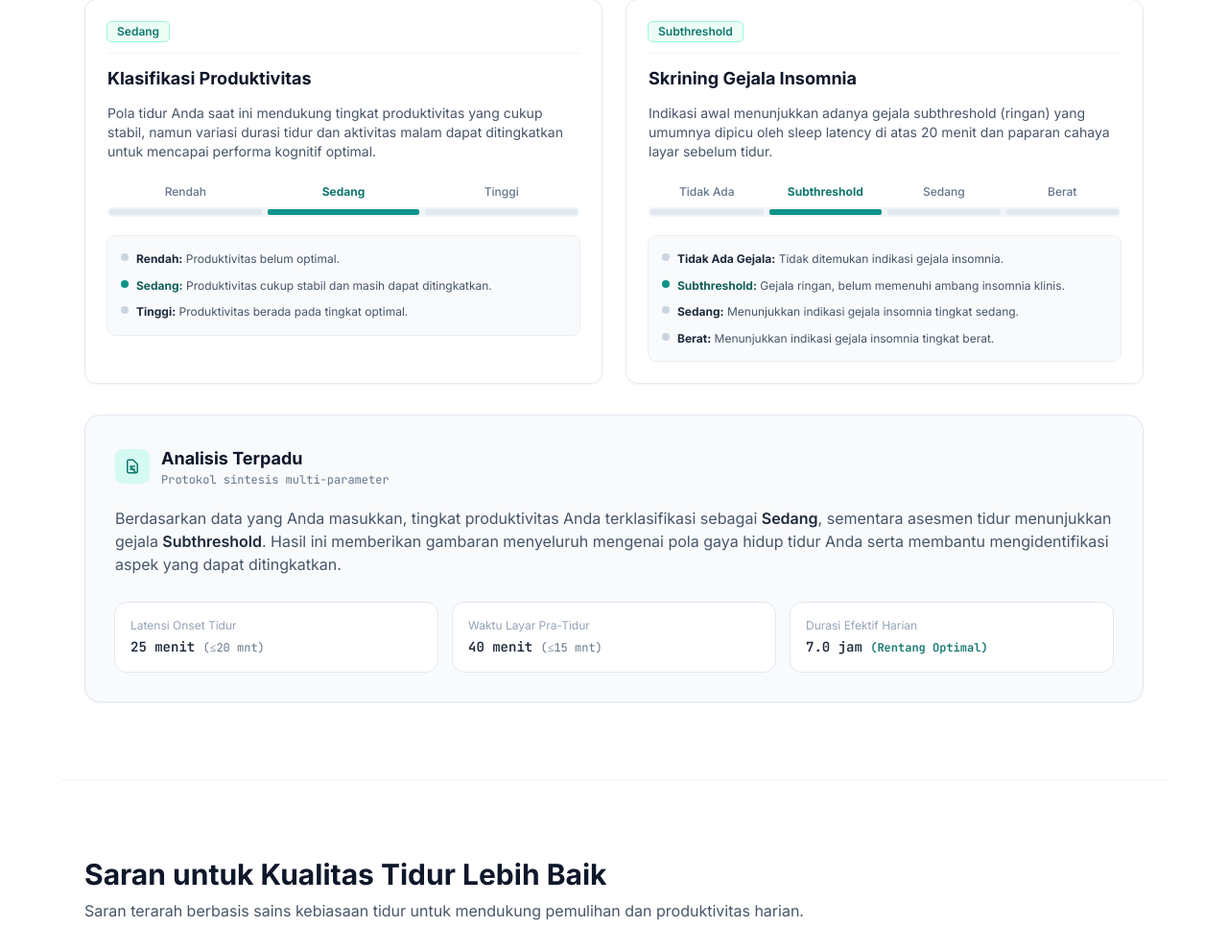
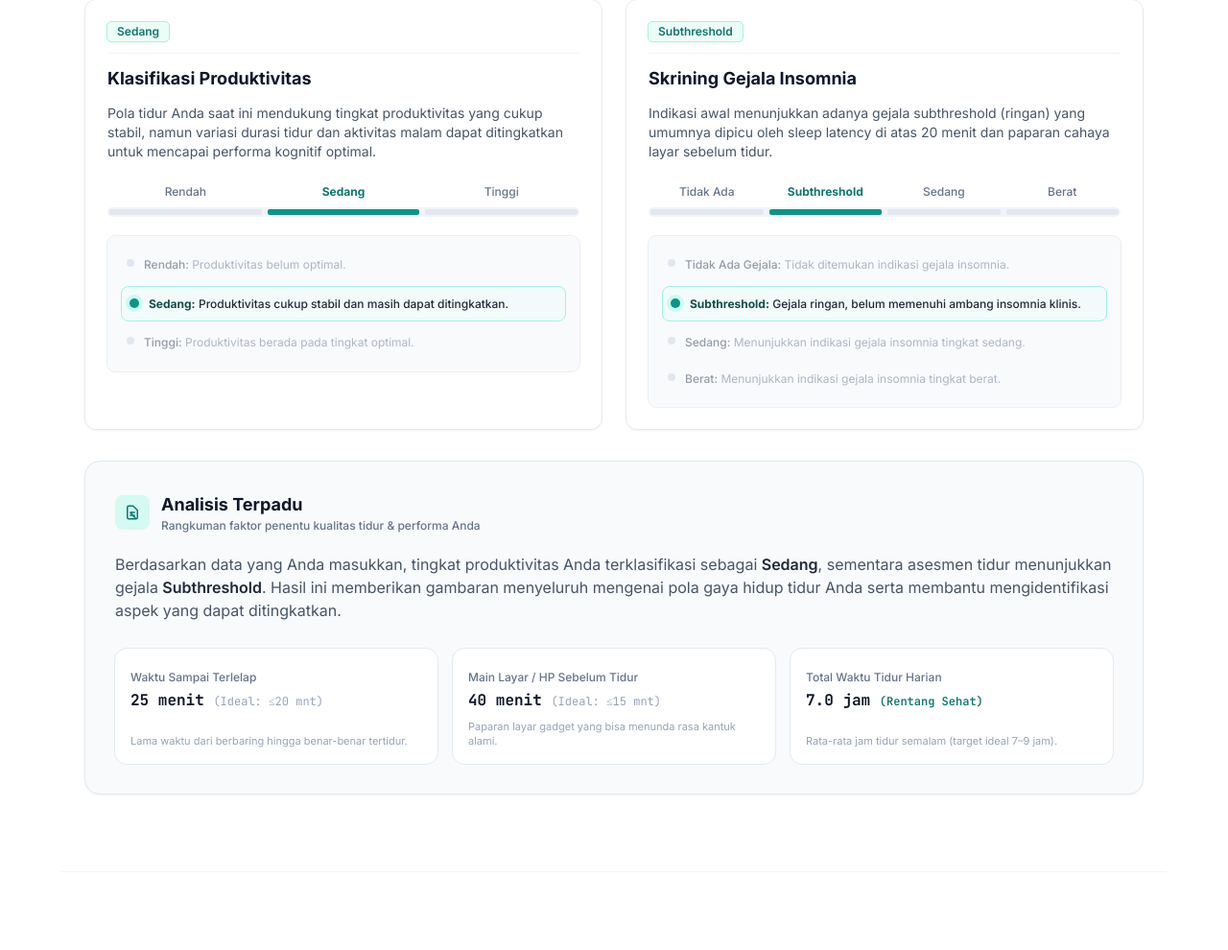
Before and after one commit to inirifyy/Somna.ai, a Flask app: page / in a window 1280 px wide. Shown: the part 2947-3937 px from the top of the page at 96% size. Run offline with Flask 3, Linux system fonts and the light colour scheme; some libraries are stand-ins or nearby versions.

Commit message:
update tampilan page

```diff
--- a/templates/components/results.html
+++ b/templates/components/results.html
@@ -33,19 +33,19 @@
           </div>
         </div>
 
-        <!-- LEGEND BOX -->
-        <div class="w-full px-3.5 py-3.5 bg-slate-50 rounded-lg outline outline-1 outline-slate-200/70 flex flex-col gap-2 mt-2">
-          <div class="flex items-start gap-2">
-            <span class="size-2 rounded-full bg-slate-300 mt-1 shrink-0"></span>
-            <p class="text-xs font-['Inter'] leading-relaxed"><strong class="text-slate-800">Rendah:</strong> <span class="text-slate-600">Produktivitas belum optimal.</span></p>
+        <!-- LEGEND BOX (LIST INDIKATOR PRODUKTIVITAS) -->
+        <div class="w-full px-3.5 py-3.5 bg-slate-50 rounded-lg outline outline-1 outline-slate-200/70 flex flex-col gap-1.5 mt-2">
+          <div id="itemProdRendah" class="flex items-start gap-2.5 p-1.5 rounded-md opacity-50 transition-all">
+            <span id="dotProdRendah" class="size-2 rounded-full bg-slate-300 mt-1 shrink-0"></span>
+            <p class="text-xs font-['Inter'] leading-relaxed"><strong id="titleProdRendah" class="text-slate-700 font-medium">Rendah:</strong> <span id="textProdRendah" class="text-slate-500 font-normal">Produktivitas belum optimal.</span></p>
           </div>
-          <div class="flex items-start gap-2">
-            <span class="size-2 rounded-full bg-teal-600 mt-1 shrink-0"></span>
-            <p class="text-xs font-['Inter'] leading-relaxed"><strong class="text-teal-800">Sedang:</strong> <span class="text-slate-600">Produktivitas cukup stabil dan masih dapat ditingkatkan.</span></p>
+          <div id="itemProdSedang" class="flex items-start gap-2.5 p-2 rounded-lg bg-teal-50/60 border border-teal-200 shadow-2xs opacity-100 transition-all">
+            <span id="dotProdSedang" class="size-2.5 rounded-full bg-teal-600 ring-4 ring-teal-100 mt-1 shrink-0"></span>
+            <p class="text-xs font-['Inter'] leading-relaxed"><strong id="titleProdSedang" class="text-teal-900 font-bold">Sedang:</strong> <span id="textProdSedang" class="text-slate-800 font-medium">Produktivitas cukup stabil dan masih dapat ditingkatkan.</span></p>
           </div>
-          <div class="flex items-start gap-2">
-            <span class="size-2 rounded-full bg-slate-300 mt-1 shrink-0"></span>
-            <p class="text-xs font-['Inter'] leading-relaxed"><strong class="text-slate-800">Tinggi:</strong> <span class="text-slate-600">Produktivitas berada pada tingkat optimal.</span></p>
+          <div id="itemProdTinggi" class="flex items-start gap-2.5 p-1.5 rounded-md opacity-50 transition-all">
+            <span id="dotProdTinggi" class="size-2 rounded-full bg-slate-300 mt-1 shrink-0"></span>
+            <p class="text-xs font-['Inter'] leading-relaxed"><strong id="titleProdTinggi" class="text-slate-700 font-medium">Tinggi:</strong> <span id="textProdTinggi" class="text-slate-500 font-normal">Produktivitas berada pada tingkat optimal.</span></p>
           </div>
         </div>
       </div>
@@ -79,23 +79,23 @@
           </div>
         </div>
 
-        <!-- LEGEND BOX -->
-        <div class="w-full px-3.5 py-3.5 bg-slate-50 rounded-lg outline outline-1 outline-slate-200/70 flex flex-col gap-2 mt-2">
-          <div class="flex items-start gap-2">
-            <span class="size-2 rounded-full bg-slate-300 mt-1 shrink-0"></span>
-            <p class="text-xs font-['Inter'] leading-relaxed"><strong class="text-slate-800">Tidak Ada Gejala:</strong> <span class="text-slate-600">Tidak ditemukan indikasi gejala insomnia.</span></p>
+        <!-- LEGEND BOX (LIST INDIKATOR INSOMNIA) -->
+        <div class="w-full px-3.5 py-3.5 bg-slate-50 rounded-lg outline outline-1 outline-slate-200/70 flex flex-col gap-1.5 mt-2">
+          <div id="itemInsomNone" class="flex items-start gap-2.5 p-1.5 rounded-md opacity-50 transition-all">
+            <span id="dotInsomNone" class="size-2 rounded-full bg-slate-300 mt-1 shrink-0"></span>
+            <p class="text-xs font-['Inter'] leading-relaxed"><strong id="titleInsomNone" class="text-slate-700 font-medium">Tidak Ada Gejala:</strong> <span id="textInsomNone" class="text-slate-500 font-normal">Tidak ditemukan indikasi gejala insomnia.</span></p>
           </div>
-          <div class="flex items-start gap-2">
-            <span class="size-2 rounded-full bg-teal-600 mt-1 shrink-0"></span>
-            <p class="text-xs font-['Inter'] leading-relaxed"><strong class="text-teal-800">Subthreshold:</strong> <span class="text-slate-600">Gejala ringan, belum memenuhi ambang insomnia klinis.</span></p>
+          <div id="itemInsomSub" class="flex items-start gap-2.5 p-2 rounded-lg bg-teal-50/60 border border-teal-200 shadow-2xs opacity-100 transition-all">
+            <span id="dotInsomSub" class="size-2.5 rounded-full bg-teal-600 ring-4 ring-teal-100 mt-1 shrink-0"></span>
+            <p class="text-xs font-['Inter'] leading-relaxed"><strong id="titleInsomSub" class="text-teal-900 font-bold">Subthreshold:</strong> <span id="textInsomSub" class="text-slate-800 font-medium">Gejala ringan, belum memenuhi ambang insomnia klinis.</span></p>
           </div>
-          <div class="flex items-start gap-2">
-            <span class="size-2 rounded-full bg-slate-300 mt-1 shrink-0"></span>
-            <p class="text-xs font-['Inter'] leading-relaxed"><strong class="text-slate-800">Sedang:</strong> <span class="text-slate-600">Menunjukkan indikasi gejala insomnia tingkat sedang.</span></p>
+          <div id="itemInsomSedang" class="flex items-start gap-2.5 p-1.5 rounded-md opacity-50 transition-all">
+            <span id="dotInsomSedang" class="size-2 rounded-full bg-slate-300 mt-1 shrink-0"></span>
+            <p class="text-xs font-['Inter'] leading-relaxed"><strong id="titleInsomSedang" class="text-slate-700 font-medium">Sedang:</strong> <span id="textInsomSedang" class="text-slate-500 font-normal">Menunjukkan indikasi gejala insomnia tingkat sedang.</span></p>
           </div>
-          <div class="flex items-start gap-2">
-            <span class="size-2 rounded-full bg-slate-300 mt-1 shrink-0"></span>
-            <p class="text-xs font-['Inter'] leading-relaxed"><strong class="text-slate-800">Berat:</strong> <span class="text-slate-600">Menunjukkan indikasi gejala insomnia tingkat berat.</span></p>
+          <div id="itemInsomBerat" class="flex items-start gap-2.5 p-1.5 rounded-md opacity-50 transition-all">
+            <span id="dotInsomBerat" class="size-2 rounded-full bg-slate-300 mt-1 shrink-0"></span>
+            <p class="text-xs font-['Inter'] leading-relaxed"><strong id="titleInsomBerat" class="text-slate-700 font-medium">Berat:</strong> <span id="textInsomBerat" class="text-slate-500 font-normal">Menunjukkan indikasi gejala insomnia tingkat berat.</span></p>
           </div>
         </div>
       </div>
@@ -112,7 +112,7 @@
       </div>
       <div>
         <h3 class="text-slate-900 text-base sm:text-lg font-bold font-['Inter'] leading-6">Analisis Terpadu</h3>
-        <p class="text-slate-500 text-xs font-normal font-['JetBrains_Mono']">Protokol sintesis multi-parameter</p>
+        <p class="text-slate-500 text-xs font-medium font-['Inter']">Rangkuman faktor penentu kualitas tidur &amp; performa Anda</p>
       </div>
     </div>
 
@@ -120,25 +120,45 @@
       Berdasarkan data yang Anda masukkan, tingkat produktivitas Anda terklasifikasi sebagai <strong id="summaryProductivity" class="text-slate-800 font-semibold">Sedang</strong>, sementara asesmen tidur menunjukkan gejala <strong id="summaryInsomnia" class="text-slate-800 font-semibold">Subthreshold</strong>. Hasil ini memberikan gambaran menyeluruh mengenai pola gaya hidup tidur Anda serta membantu mengidentifikasi aspek yang dapat ditingkatkan.
     </p>
 
-    <!-- 3 PARAMETER METRICS -->
+    <!-- 3 PARAMETER METRICS (BAHASA MUDAH DIPAHAMI) -->
     <div class="w-full grid grid-cols-1 sm:grid-cols-3 gap-4 pt-2">
-      <div class="p-4 bg-white rounded-xl outline outline-1 outline-slate-200/90 flex flex-col gap-1 shadow-2xs">
-        <span class="text-slate-400 text-xs font-normal font-['Inter']">Latensi Onset Tidur</span>
-        <div class="text-slate-800 text-sm font-semibold font-['JetBrains_Mono']">
-          <span id="metricLatency">25 menit</span> <span class="text-slate-500 font-normal text-xs">(≤20 mnt)</span>
+      <!-- KARTU 1: Waktu Mulai Terlelap -->
+      <div class="p-4 bg-white rounded-xl outline outline-1 outline-slate-200/90 flex flex-col justify-between gap-2 shadow-2xs">
+        <div>
+          <span class="text-slate-500 text-xs font-medium font-['Inter']">Waktu Sampai Terlelap</span>
+          <div class="text-slate-900 text-base font-bold font-['JetBrains_Mono'] mt-0.5">
+            <span id="metricLatency">25 menit</span> <span class="text-slate-400 font-normal text-xs">(Ideal: &le;20 mnt)</span>
+          </div>
         </div>
+        <p class="text-slate-400 text-[11px] font-normal font-['Inter'] leading-snug">
+          Lama waktu dari berbaring hingga benar-benar tertidur.
+        </p>
       </div>
-      <div class="p-4 bg-white rounded-xl outline outline-1 outline-slate-200/90 flex flex-col gap-1 shadow-2xs">
-        <span class="text-slate-400 text-xs font-normal font-['Inter']">Waktu Layar Pra-Tidur</span>
-        <div class="text-slate-800 text-sm font-semibold font-['JetBrains_Mono']">
-          <span id="metricScreenTime">40 menit</span> <span class="text-slate-500 font-normal text-xs">(≤15 mnt)</span>
+
+      <!-- KARTU 2: Main HP Sebelum Tidur -->
+      <div class="p-4 bg-white rounded-xl outline outline-1 outline-slate-200/90 flex flex-col justify-between gap-2 shadow-2xs">
+        <div>
+          <span class="text-slate-500 text-xs font-medium font-['Inter']">Main Layar / HP Sebelum Tidur</span>
+          <div class="text-slate-900 text-base font-bold font-['JetBrains_Mono'] mt-0.5">
+            <span id="metricScreenTime">40 menit</span> <span class="text-slate-400 font-normal text-xs">(Ideal: &le;15 mnt)</span>
+          </div>
         </div>
+        <p class="text-slate-400 text-[11px] font-normal font-['Inter'] leading-snug">
+          Paparan layar gadget yang bisa menunda rasa kantuk alami.
+        </p>
       </div>
-      <div class="p-4 bg-white rounded-xl outline outline-1 outline-slate-200/90 flex flex-col gap-1 shadow-2xs">
-        <span class="text-slate-400 text-xs font-normal font-['Inter']">Durasi Efektif Harian</span>
-        <div class="text-slate-800 text-sm font-semibold font-['JetBrains_Mono']">
-          <span id="metricDuration">7.0 jam</span> <span id="metricDurationBadge" class="text-teal-700 font-semibold text-xs">(Rentang Optimal)</span>
+
+      <!-- KARTU 3: Durasi Tidur Harian -->
+      <div class="p-4 bg-white rounded-xl outline outline-1 outline-slate-200/90 flex flex-col justify-between gap-2 shadow-2xs">
+        <div>
+          <span class="text-slate-500 text-xs font-medium font-['Inter']">Total Waktu Tidur Harian</span>
+          <div class="text-slate-900 text-base font-bold font-['JetBrains_Mono'] mt-0.5">
+            <span id="metricDuration">7.0 jam</span> <span id="metricDurationBadge" class="text-teal-700 font-semibold text-xs">(Rentang Sehat)</span>
+          </div>
         </div>
+        <p class="text-slate-400 text-[11px] font-normal font-['Inter'] leading-snug">
+          Rata-rata jam tidur semalam (target ideal 7&ndash;9 jam).
+        </p>
       </div>
     </div>
   </div>
```
Also changed, not shown: templates/result.html (+4 -4 lines), templates/components/navbar.html (line endings or trailing spaces).
